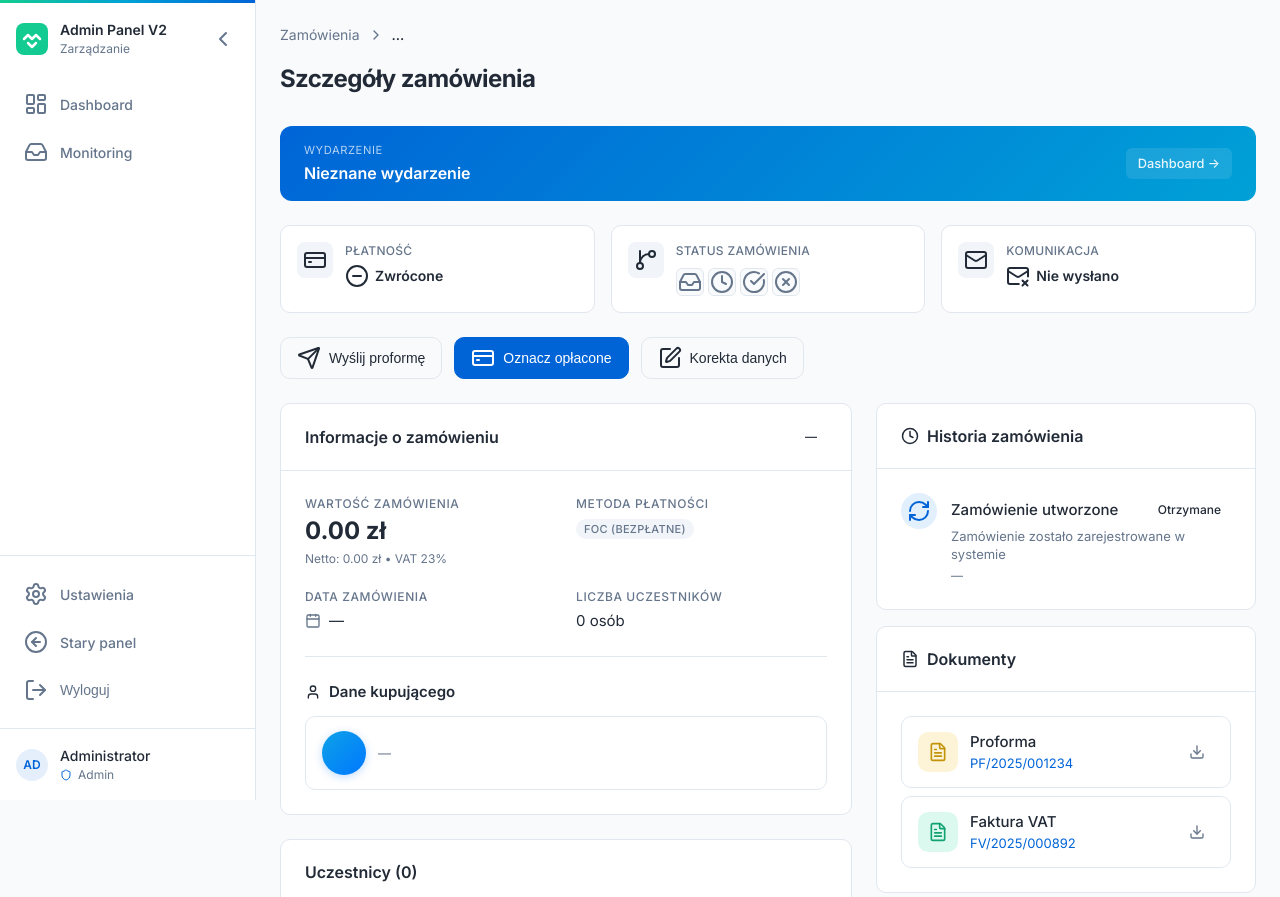
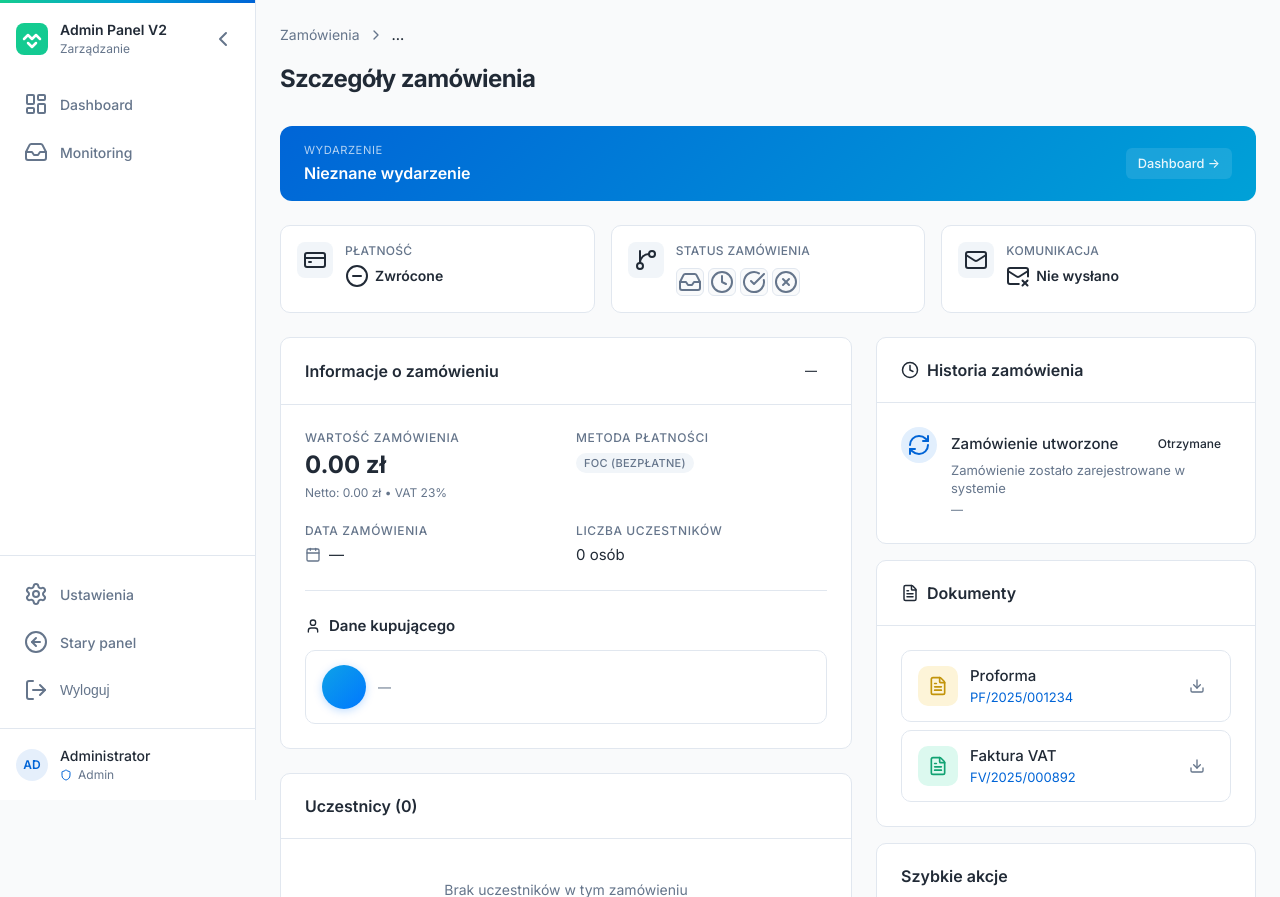
Before and after one commit to katarzynaochnikdu/wfirma-api, a Flask app: template templates/admin_v2/order_detail.html in a window 1280 px wide. Shown: the top 897 px of the page. Run offline with Flask 3, Linux system fonts and the light colour scheme; the template is opened without the code that fills it, so the values that code supplies are empty; some libraries are stand-ins or nearby versions.

Commit message:
refactor(order-detail): remove quick actions bar for cancelled and refunded orders to streamline order detail view

```diff
--- a/templates/admin_v2/order_detail.html
+++ b/templates/admin_v2/order_detail.html
@@ -123,28 +123,6 @@
   </div>
 </div>
 
-<!-- QUICK ACTIONS BAR -->
-{% if order.status not in ['cancelled', 'refunded'] %}
-<div class="operational-actions">
-  <button class="btn btn-outline" onclick="sendProforma()" {% if order.status == 'paid' %}disabled{% endif %}>
-    <i data-lucide="send"></i>
-    Wyślij proformę
-  </button>
-  <button class="btn btn-primary" onclick="markAsPaid()" {% if order.status == 'paid' %}disabled{% endif %}>
-    <i data-lucide="credit-card"></i>
-    Oznacz opłacone
-  </button>
-  <button class="btn btn-outline" onclick="openCorrectionModal()">
-    <i data-lucide="edit"></i>
-    Korekta danych
-  </button>
-</div>
-{% else %}
-<div class="order-closed-notice">
-  <i data-lucide="info" style="width: 16px; height: 16px;"></i>
-  <span>Zamówienie zostało {{ 'anulowane' if order.status == 'cancelled' else 'zwrócone' }}. Akcje operacyjne są niedostępne.</span>
-</div>
-{% endif %}
 
 <!-- MAIN GRID -->
 <div class="detail-grid">
```
